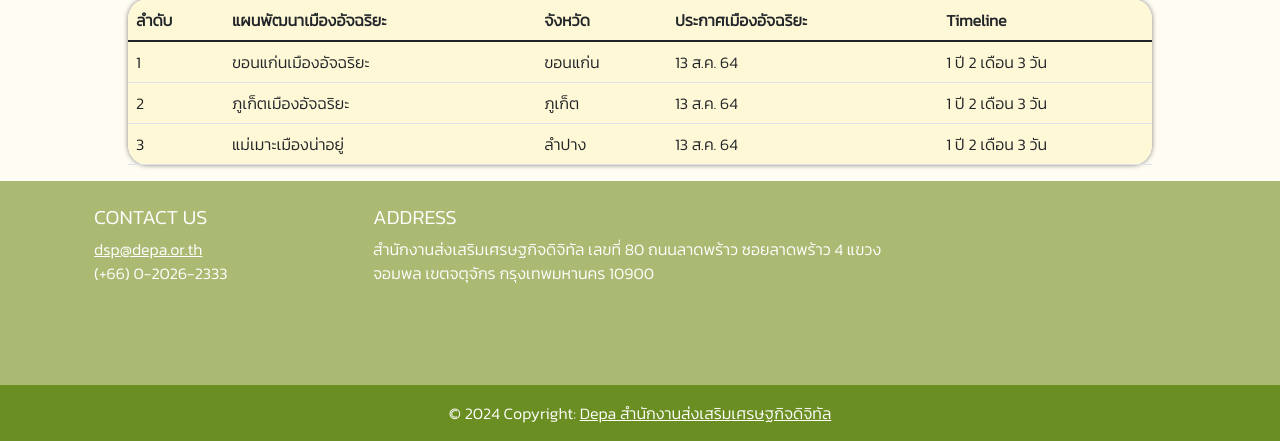
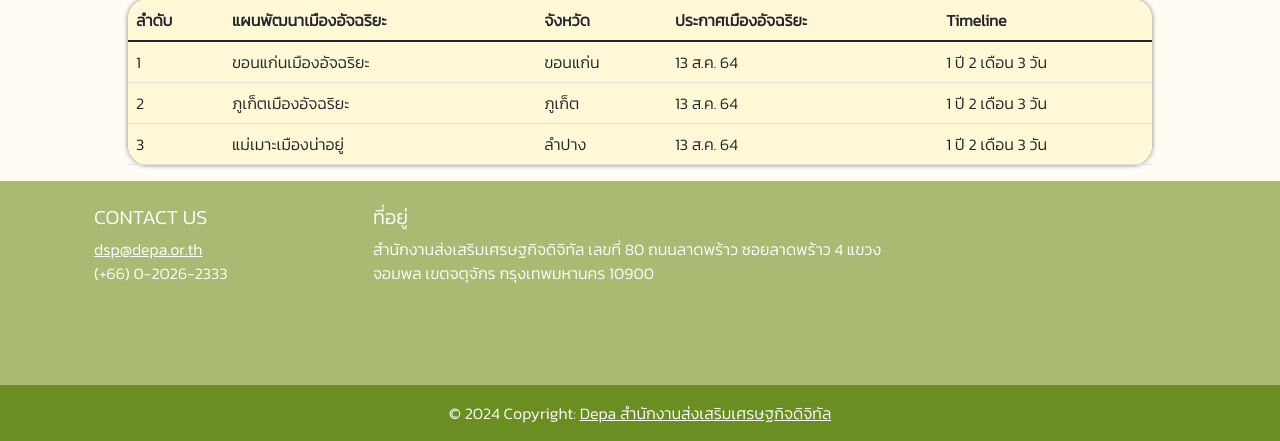
Before and after one commit to cakeaph3133/webtrack, a PHP site: page /index.php in a window 1280 px wide. Shown: the part 1723-2164 px from the top of the page. Run offline with PHP 8.4, Linux system fonts and the light colour scheme; some libraries are stand-ins or nearby versions.

Commit message:
change adress

```diff
--- a/component/footer.php
+++ b/component/footer.php
@@ -23,7 +23,7 @@
       </div>
 
       <div class="col-lg-6 col-md-12 mb-4 mb-md-0">
-        <h5 class="text-uppercase">ADdress</h5>
+        <h5 class="text-uppercase">ที่อยู่</h5>
 
         <p>
           สำนักงานส่งเสริมเศรษฐกิจดิจิทัล เลขที่ 80 ถนนลาดพร้าว ซอยลาดพร้าว 4 แขวงจอมพล เขตจตุจักร กรุงเทพมหานคร 10900
```
